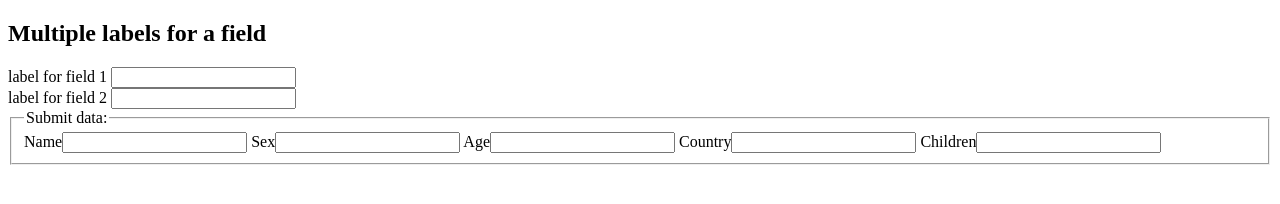
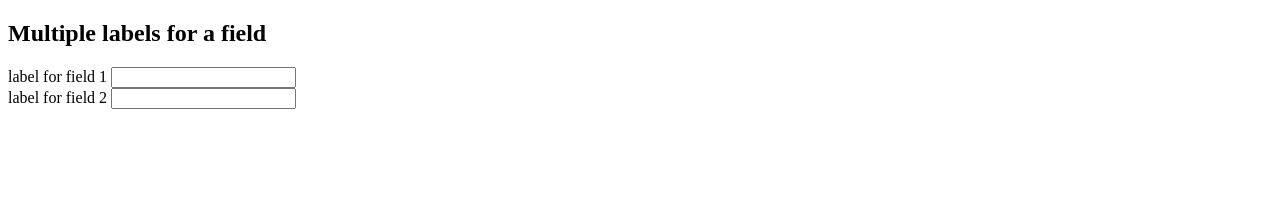
Before and after one commit to ernesto-code/multiple-labels-in-field, a plain HTML site: page index.html in a window 1280 px wide. Drawn offline with Linux system fonts and the light colour scheme.

Commit message:
Commit 2

```diff
--- a/index.html
+++ b/index.html
@@ -18,17 +18,7 @@
         <input id="id2" type="text" aria-label="Aria-label"/>
     </div>
 
-    <form>
-        <fieldset>
-            <legend>Submit data:</legend>
-            <label>Name<input type="text"></label>
-            <label>Sex<input type="text"></label>
-            <label>Age<input type="text"></label>
-            <label>Country<input type="text"></label>
-            <label>Children<input type="text"></label>
 
-        </fieldset>
-    </form>
 
 </head>
 <body>
```
